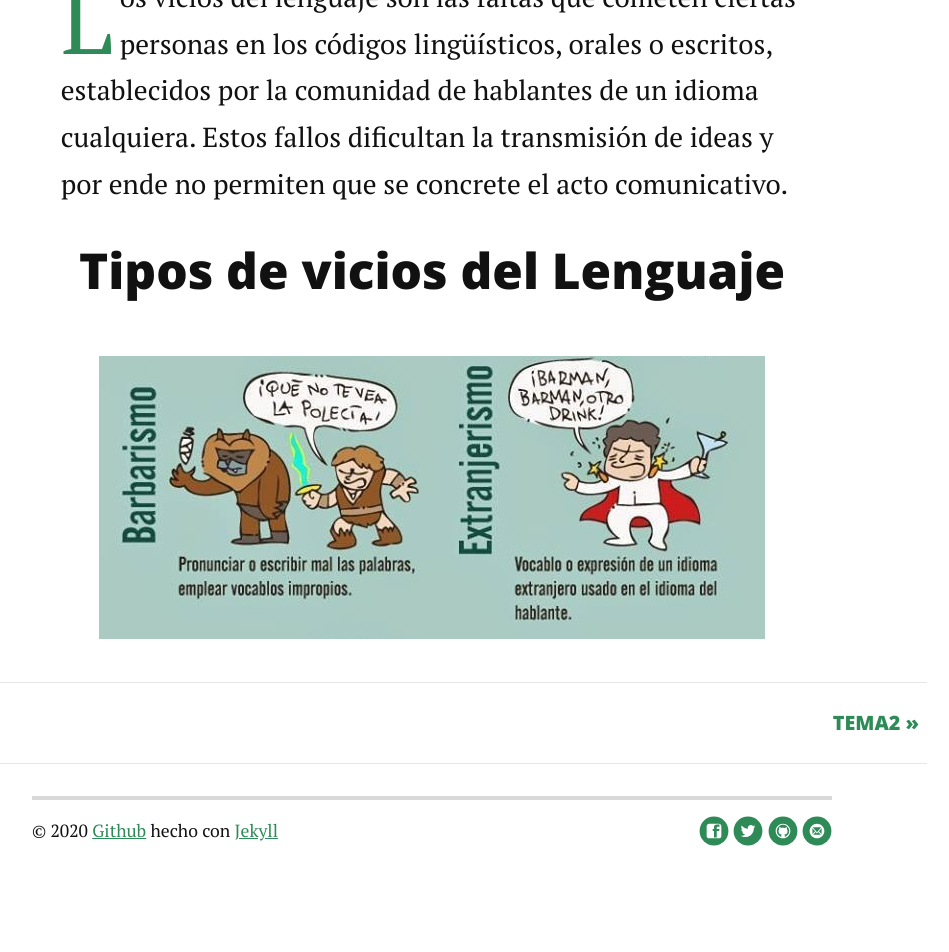
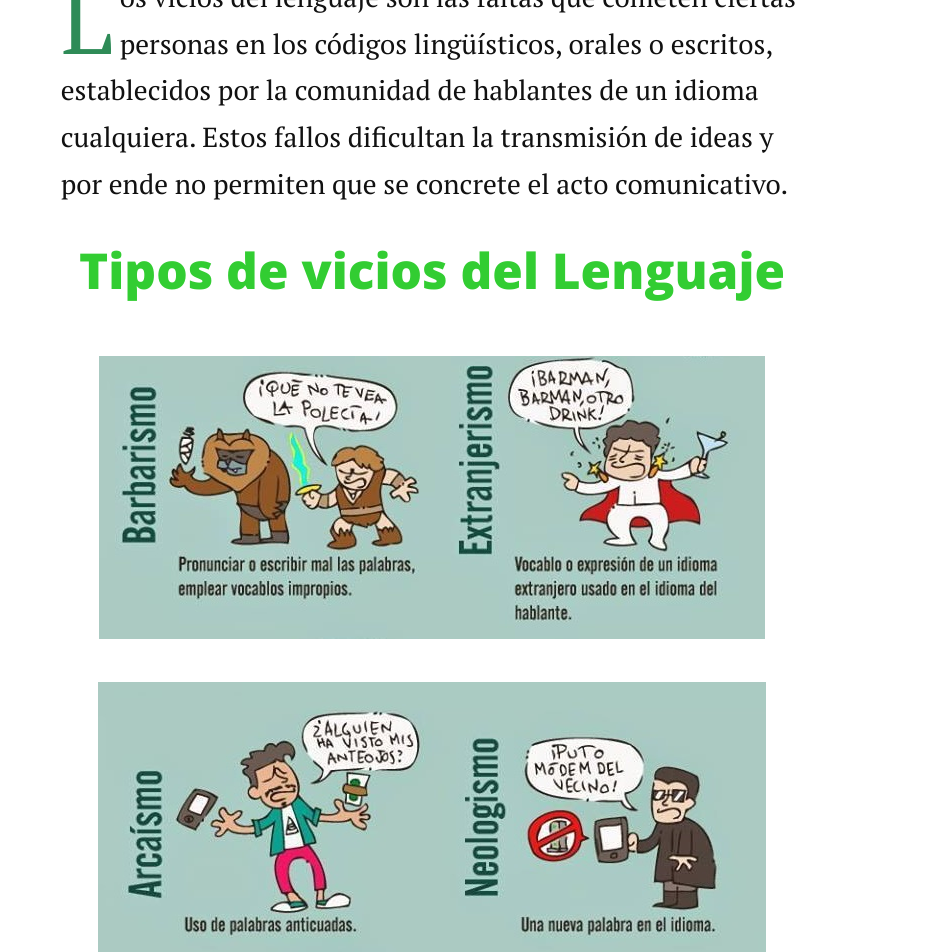
Before and after one commit to BlogdeLenguaje/BlogdeLenguaje.github.io, a Jekyll site: the page built from _posts/2014-12-17-tema1.markdown, in a window 1280 px wide. Shown: the part 544-1496 px from the top of the page, without its empty margins (208-1157 px from the left). Built offline with Jekyll 4.4.1, drawn with Linux system fonts in a browser that asks for light colours; nearby versions of some CDN libraries; before the commit the page ends 1432 px from its top, so only the background shows below that.

Commit message:
Update 2014-12-17-tema1.markdown

```diff
--- a/_posts/2014-12-17-tema1.markdown
+++ b/_posts/2014-12-17-tema1.markdown
@@ -7,5 +7,7 @@ date:   2014-12-17
 
 <p class="intro"><span class="dropcap">L</span>os vicios del lenguaje son las faltas que cometen ciertas personas en los códigos lingüísticos, orales o escritos, establecidos por la comunidad de hablantes de un idioma cualquiera. Estos fallos dificultan la transmisión de ideas y por ende no permiten que se concrete el acto comunicativo.
 </p>
-<center><h2>Tipos de vicios del Lenguaje</h2><br></center>
-<font color="#32CD32"><center><img src="/assets/img/vicio1.jpg"></center></font>
+<font color="#32CD32"><center><h2>Tipos de vicios del Lenguaje</h2><br></center></font>
+<center><img src="/assets/img/vicio1.jpg"></center>
+<center><img src="/assets/img/vicio2.jpg"></center>
+<center><img src="/assets/img/vicio3.jpg"></center>
```
